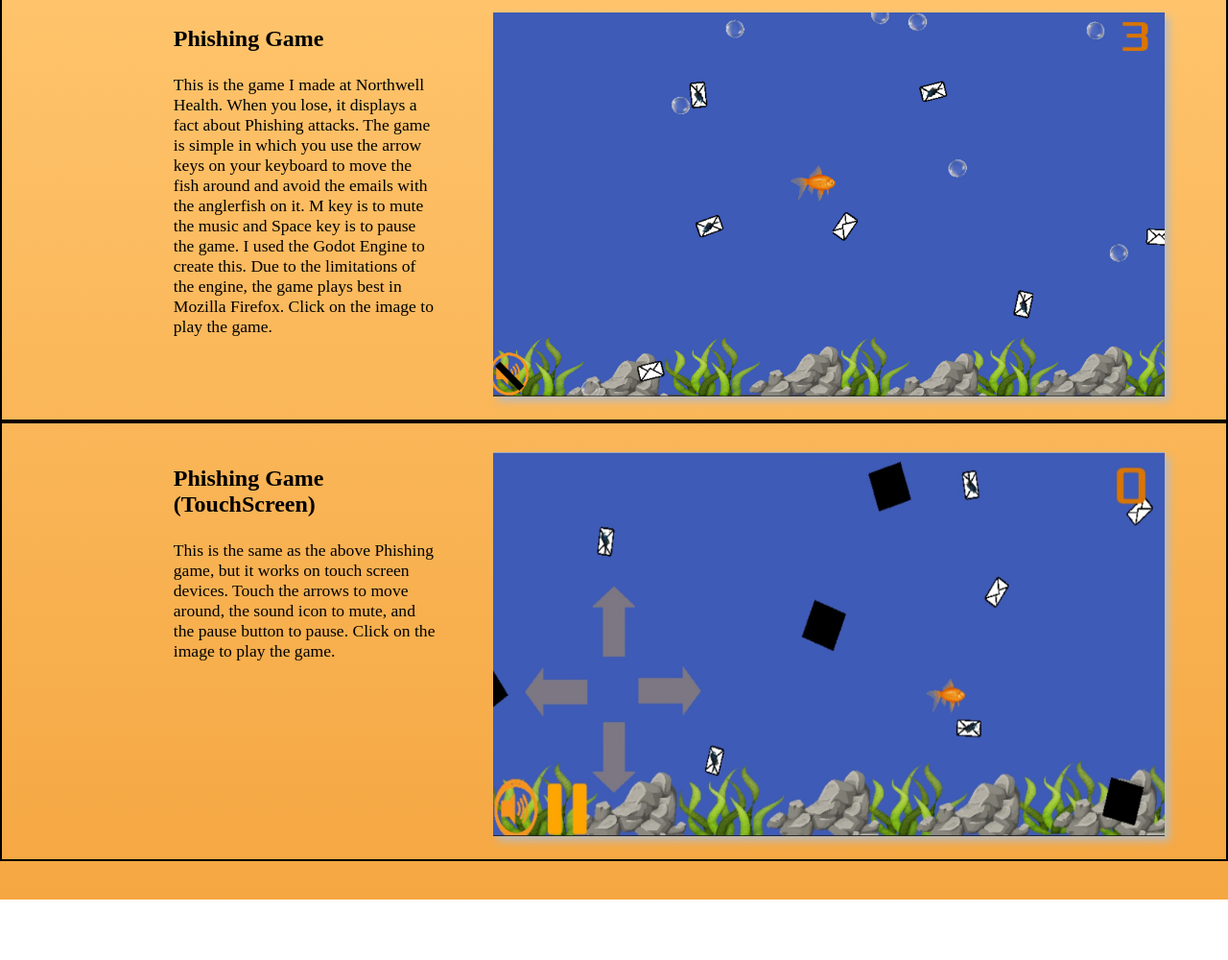
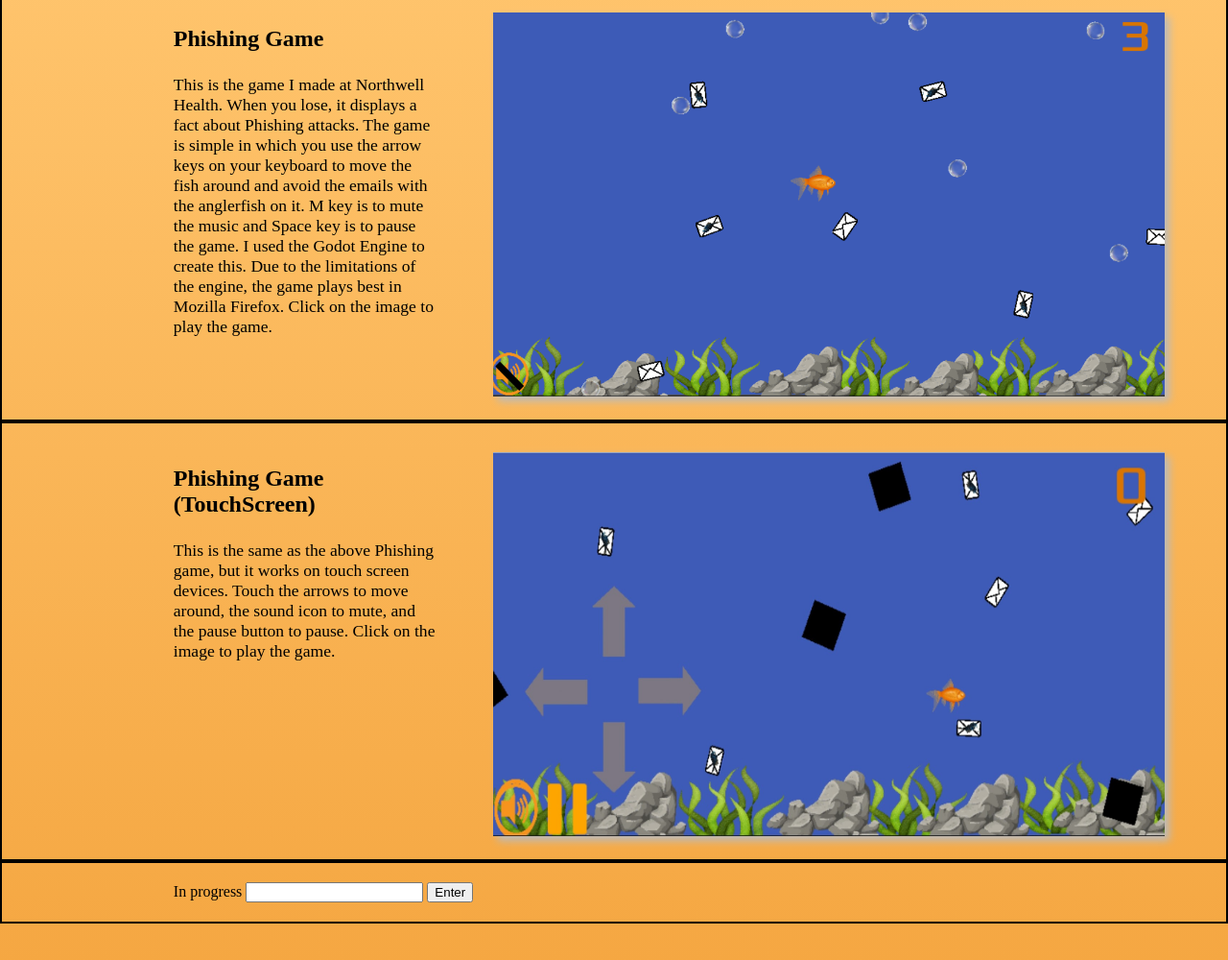
Before and after one commit to LluviaCarmesi/LluviaCarmesi.github.io, a plain HTML site: page projects.html in a window 1280 px wide. Shown: the part 319-1319 px from the top of the page at 96% size. Before the commit the page ends 1256 px from the top, so only its background shows below. Drawn offline with Linux system fonts and the light colour scheme.

Commit message:
Download

```diff
--- /dev/null
+++ b/js/input.js
@@ -0,0 +1,23 @@
+function easterEggs() {
+  var input = document.getElementById("input").value
+  switch(input) {
+    case "0":
+      window.location.replace("resume.html");
+      break;
+    case "1":
+      window.location.replace("index.html");
+      break;
+  }
+}
+  function easterEggsEnter(input) {
+    if(event.key == 'Enter') {
+      switch(input.value) {
+        case "0":
+          window.location.replace("resume.html");
+          break;
+        case "1":
+          window.location.replace("index.html");
+          break;
+    }
+  }
+}
--- a/projects.html
+++ b/projects.html
@@ -66,9 +66,17 @@
         </a>
       </div>
     </div>
+    <div class="project-description">
+      <div class="description">
+        <label>In progress</label>
+        <input type="text" onkeydown="easterEggsEnter(this)" id="input">
+        <button onclick="easterEggs()">Enter</button>
+      </div>
+    </div>
   </div>
 
   <script src="https://kit.fontawesome.com/f2b7f6092d.js" crossorigin="anonymous"></script>
+  <script type="text/javascript" src="js/input.js"></script>
 
 </body>
 </html>
```
